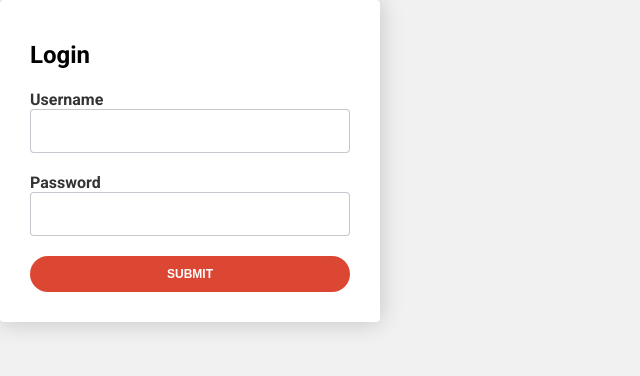
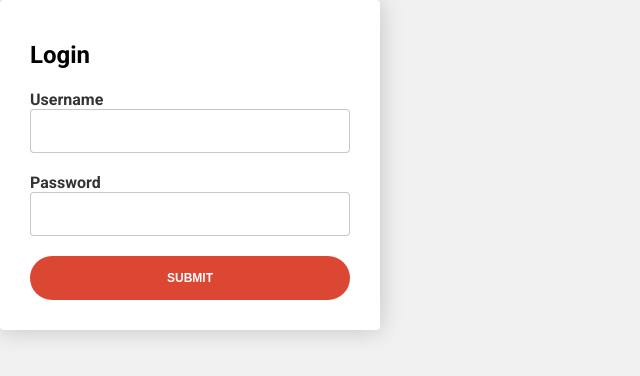
Before and after one commit to mefistodevelop/vision-task, a React (Create React App) app: page /login in a window 1280 px wide. Shown: the top 376 px of the page, without its empty margins (0-640 px from the left). Built offline with nearby package versions, Linux system fonts and the light colour scheme.

Commit message:
fix: define height of Button

```diff
--- a/src/components/Button/Button.css
+++ b/src/components/Button/Button.css
@@ -1,7 +1,7 @@
 .button {
   display: block;
   width: 100%;
-  height: 100%;
+  height: 44px;
   padding: 11px 25px;
   border: none;
   border-radius: 40px;
```
